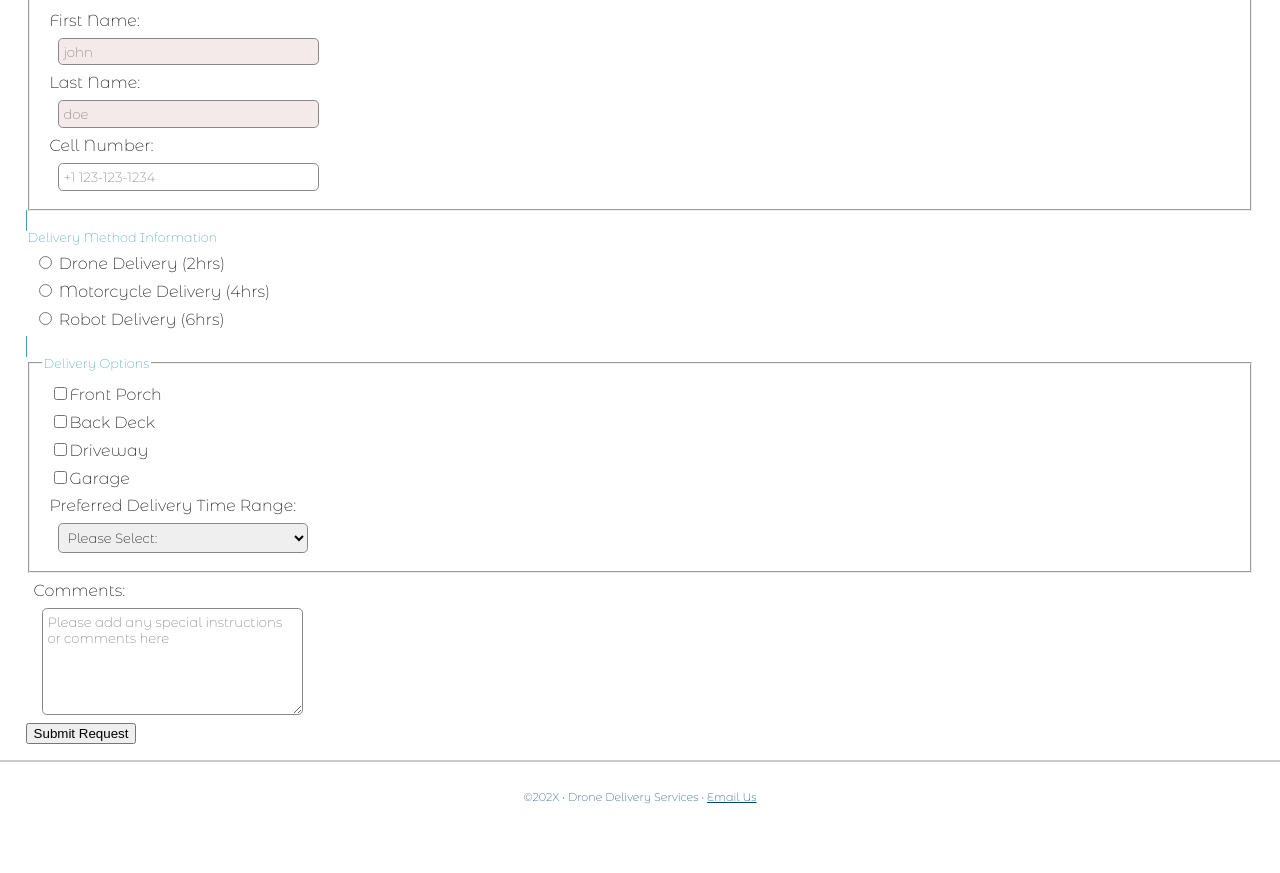
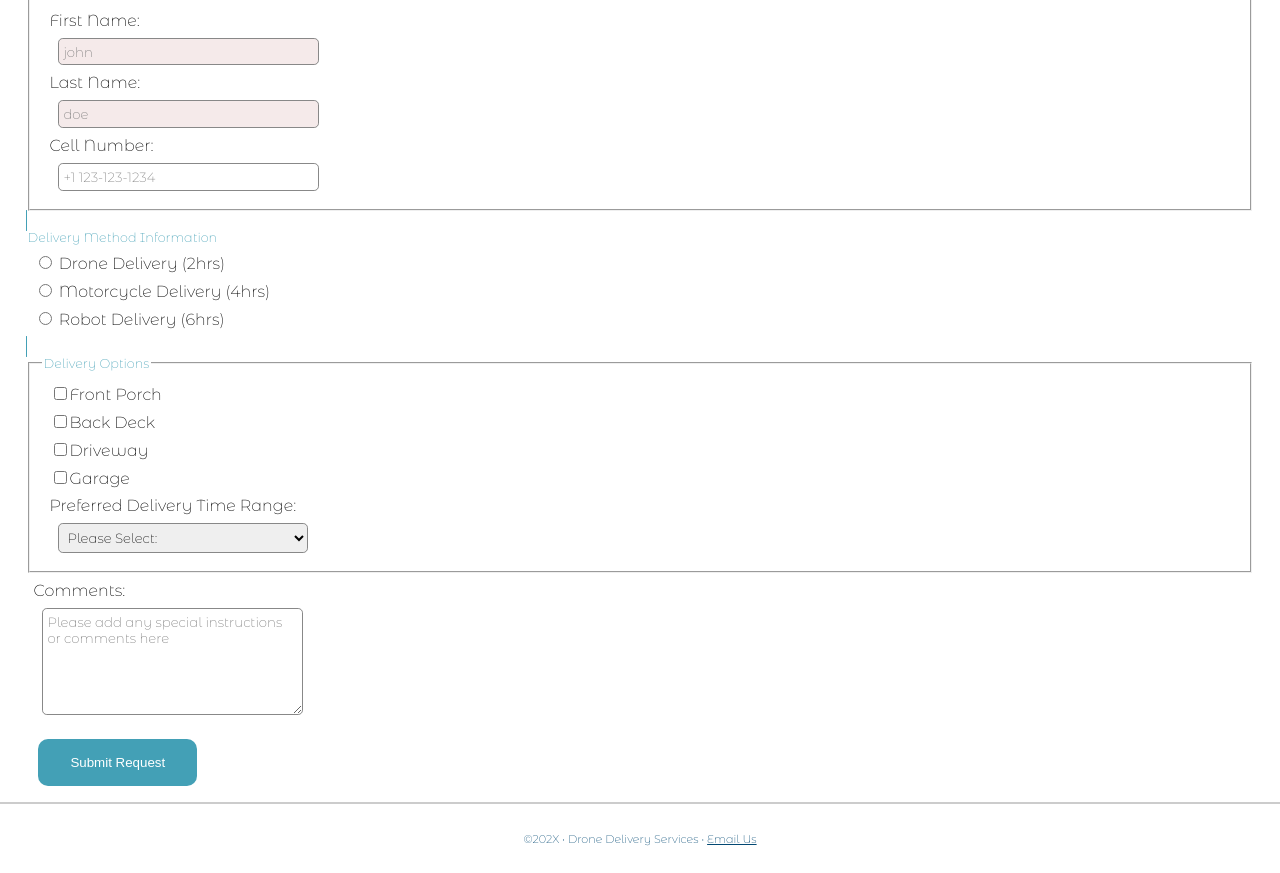
Before and after one commit to BagpipesRbetter/dwdd1600, a plain HTML site: page 06follow-along/delivery.html in a window 1280 px wide. Shown: the part 198-1071 px from the top of the page. Before the commit the page ends 1029 px from the top, so only its background shows below. Drawn offline with Linux system fonts and the light colour scheme.

Commit message:
06 initial

```diff
--- a/06follow-along/delivery.css
+++ b/06follow-along/delivery.css
@@ -132,7 +132,7 @@ footer a {
 .forma :required {
     background-color: rgba(156, 51, 53, .1);
 }
-input [type=submit] {
+.submition {
     background-color: #43a0b6;
     border: none;
     padding: 1rem 2rem;
--- a/06follow-along/delivery.html
+++ b/06follow-along/delivery.html
@@ -62,7 +62,7 @@
                 Comments:
                 <textarea name="comments" placeholder="Please add any special instructions or comments here"></textarea>
             </label>
-            <input type="submit" value="Submit Request">
+            <input class="submition" type="submit" value="Submit Request">
         </form>
     </main>
 
```
